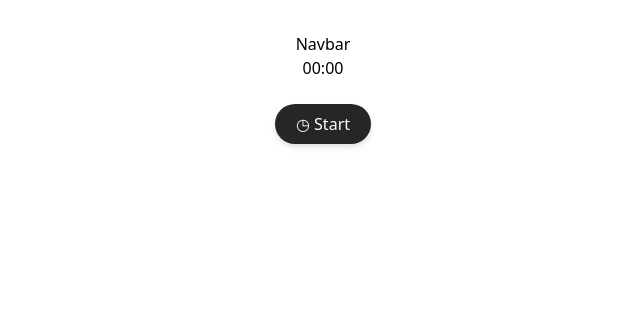
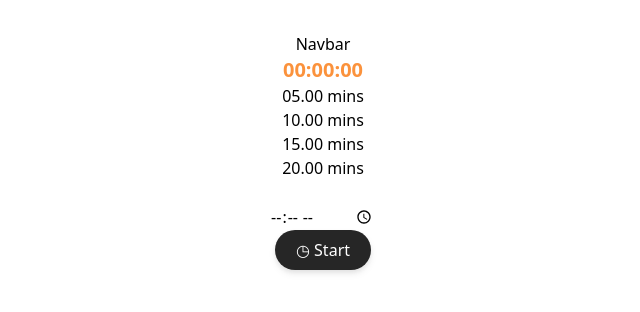
Before and after one commit to sureshgrdr/react_tailwind_css, a React (Vite) app: page / in a window 1280 px wide. Shown: the top 312 px of the page, without its empty margins (317-957 px from the left). Built offline with nearby package versions, Linux system fonts and the light colour scheme; the HTML template or start-up script is replaced by a standard one.

Commit message:
Modified Timer

```diff
--- a/src/pages/Timer.jsx
+++ b/src/pages/Timer.jsx
@@ -1,49 +1,93 @@
-import React, { useState } from "react";
+import React, { useState, useEffect } from "react";
+
+const timings = [
+  { tname: "05.00 mins", ctime: 300 },
+  { tname: "10.00 mins", ctime: 600 },
+  { tname: "15.00 mins", ctime: 900 },
+  { tname: "20.00 mins", ctime: 1200 },
+];
 
 export default function Timer() {
   const [toggler, setToggler] = useState(true);
-  let time = 300;
-  let timerId;
+  const [time, setTime] = useState(0);
+  const [timerId, setTimerId] = useState(null);
+
+  useEffect(() => {
+    const formatTime = () => {
+      const hrs = String(Math.trunc(time / 3600)).padStart(2, "0");
+      const min = String(Math.trunc(time / 60)).padStart(2, "0");
+      const sec = String(Math.trunc(time % 60)).padStart(2, "0");
+      return `${hrs}:${min}:${sec}`;
+    };
+
+    document.querySelector(".disTime").textContent = formatTime();
+  }, [time]);
+
   const timer = () => {
-    if (timerId) clearInterval(timerId);
-    let distime = document.querySelector(".disTime");
-    function tick() {
-      const min = String(Math.trunc(time / 60)).padStart(2, 0);
-      const sec = String(Math.trunc(time % 60)).padStart(2, 0);
+    const watch = setInterval(() => {
+      setTime((prevTime) => {
+        if (prevTime === 0) {
+          clearInterval(watch);
+          setToggler(true);
+          return 0;
+        }
+        return prevTime - 1;
+      });
+    }, 1000);
 
-      distime.textContent = `${min}:${sec}`;
-      //   console.log(`${min}:${sec}`);
-      time--;
-    }
-    tick();
-    const watch = setInterval(tick, 1000);
+    setTimerId(watch);
+  };
 
-    return watch;
+  const startTimer = () => {
+    setToggler(false);
+    timer();
   };
-  if (timerId) clearInterval(timerId);
+
+  const stopTimer = () => {
+    setToggler(true);
+    clearInterval(timerId);
+  };
+
+  const selectTimer = (time) => {
+    setTime(time);
+    clearInterval(timerId);
+    setToggler(true);
+  };
+
+  const inputTimer = (e) => {
+    let inTime = e.target.value;
+    let [hrs, mns] = inTime.split(":");
+
+    console.log(inTime, parseInt(hrs) / 60, mns);
+  };
 
   return (
     <div>
-      <p className="disTime">00:00</p>
+      <p className="disTime text-xl text-orange-400 font-semibold"></p>
+      <ul>
+        {timings.map((item, i) => {
+          return (
+            <li key={i} onClick={() => selectTimer(item.ctime)}>
+              {item.tname}
+            </li>
+          );
+        })}
+      </ul>
+      <br />
+      <input
+        type="time"
+        id="appt"
+        name="appt"
+        onChange={(e) => inputTimer(e)}
+      ></input>
+
       <br />
       {toggler ? (
-        <button
-          className="btn startBtn"
-          onClick={() => {
-            setToggler(false);
-            timerId = timer();
-          }}
-        >
+        <button className="btn startBtn" onClick={startTimer}>
           ◷ Start
         </button>
       ) : (
-        <button
-          className="btn stopBtn"
-          onClick={() => {
-            setToggler(true);
-            clearInterval(timerId);
-          }}
-        >
+        <button className="btn stopBtn" onClick={stopTimer}>
           ⊗ Stop
         </button>
       )}
```
